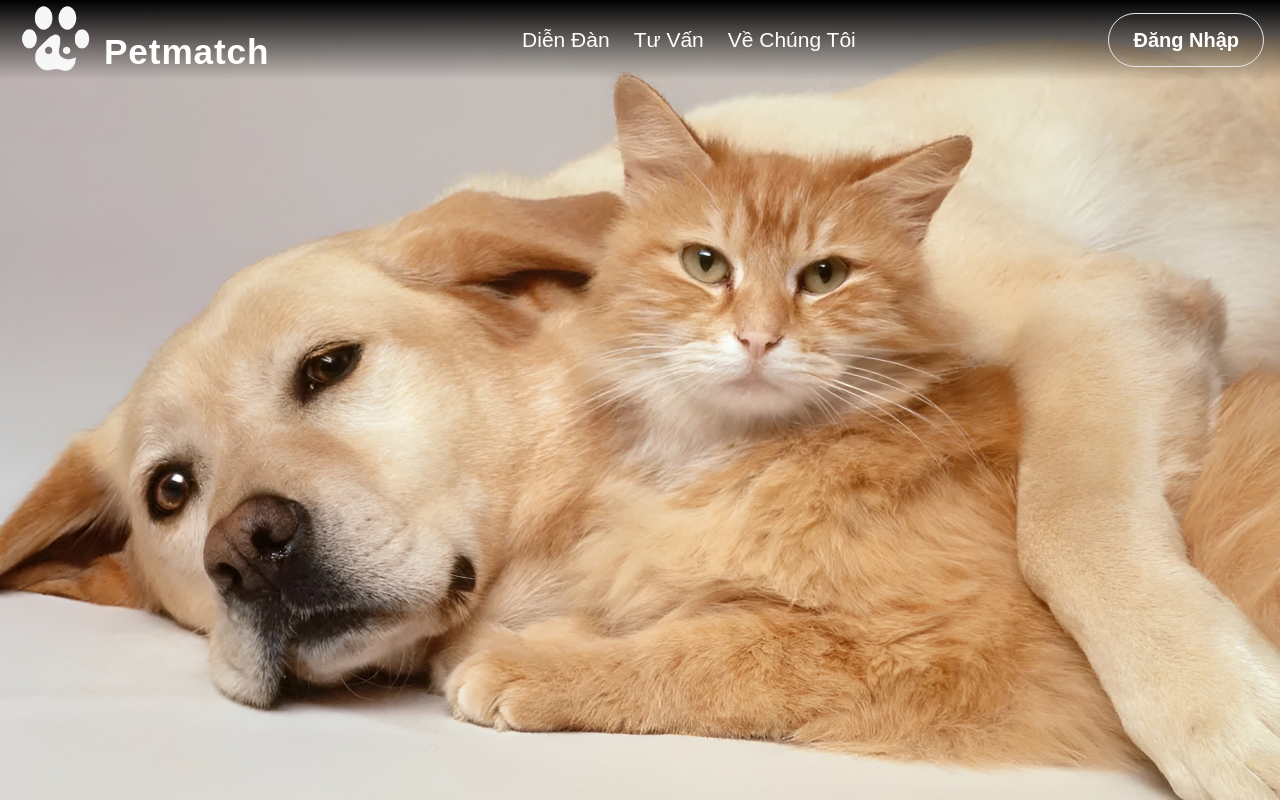
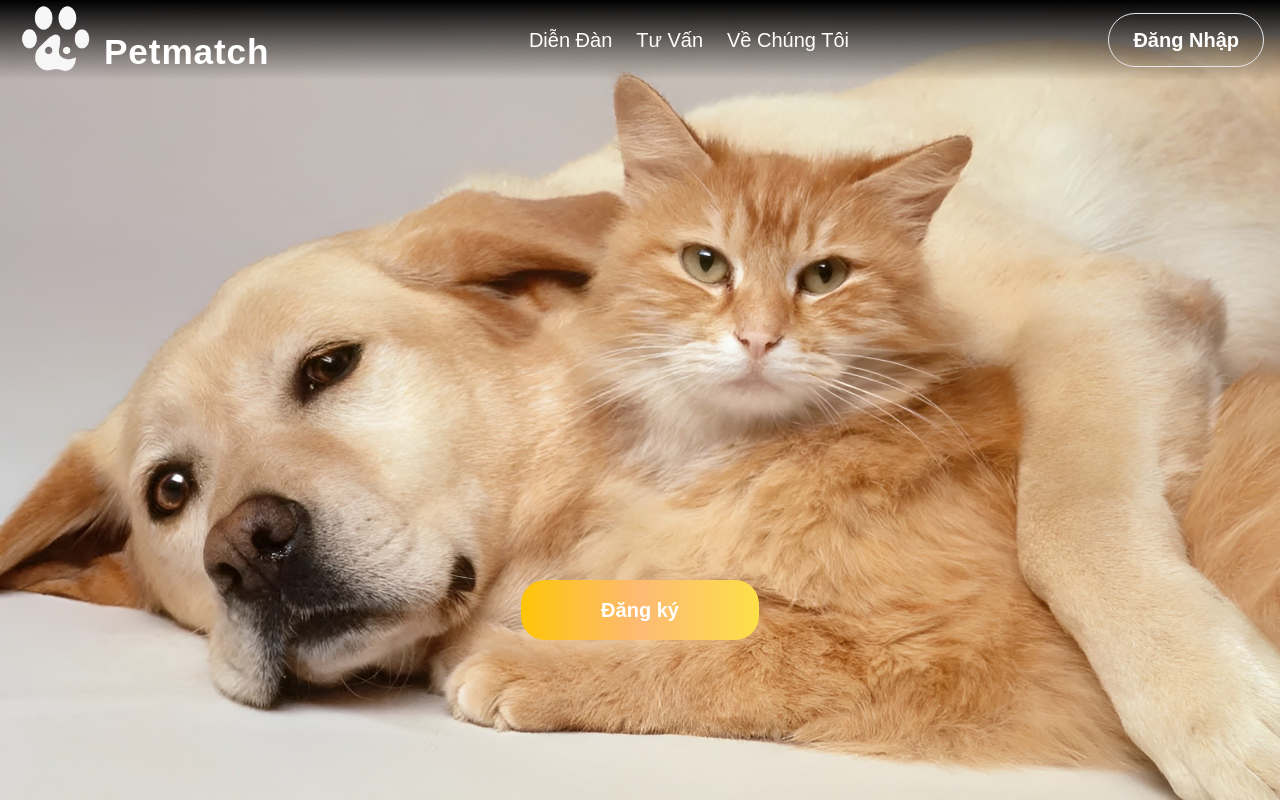
Before and after one commit to gheodn43/petmatch-app, a Next.js app: page / in a window 1280 px wide. Built offline with nearby package versions, Linux system fonts and the light colour scheme; a web font is replaced by a local one.

Commit message:
update UI

```diff
--- a/src/app/globals.css
+++ b/src/app/globals.css
@@ -26,6 +26,11 @@ body {
 h1, h2, h3, h4, h5, h6, p, span, a {
   font-family: var(--font-nunito), Arial, Helvetica, sans-serif;
 }
+
+.responsive-text {
+  @apply text-xs sm:text-sm md:text-lg lg:text-xl;
+}
+
 @layer utilities {
   .text-balance {
     text-wrap: balance;
--- a/src/app/page.tsx
+++ b/src/app/page.tsx
@@ -1,9 +1,13 @@
+import Header from '@/components/header';
+import RegisterBtn from '@/components/buttons/register.tb';
 
-import Header from '@/components/header';
 export default function Home() {
   return (
     <div className="relative flex flex-col h-screen bg-custom">
       <Header/>
+      <div className="absolute bottom-[20%] left-0 right-0 flex justify-center">
+        <RegisterBtn/>
+      </div>
     </div>
   );
 }
--- a/src/components/buttons/login.btn.tsx
+++ b/src/components/buttons/login.btn.tsx
@@ -8,7 +8,7 @@ export default function LoginBtn() {
     };
     return <>
           <button
-            className="text-sm px-8 py-3 md:text-lg md:px-6 lg:text-xl font-semibold font-Nunito leading-6 text-white border rounded-[30px] "
+            className="responsive-text px-8 py-3 md:px-6 font-semibold font-Nunito leading-6 text-white border rounded-[30px] hover:bg-white hover:bg-opacity-10"
             onClick={handleLogin}
           >
             Đăng Nhập
--- a/src/components/buttons/register.tb.tsx
+++ b/src/components/buttons/register.tb.tsx
@@ -9,7 +9,7 @@ export default function RegisterBtn() {
     return <>
         <button
           onClick={handleRegister}
-          className="bg-green-500 hover:bg-green-700 text-white font-bold py-2 px-4 rounded"
+          className="w-full mx-5 py-3 rounded-3xl md:w-auto md:px-10 md:py-2 lg:px-20 lg:py-4  bg-gradient-to-r from-secondary via-orange-300 to-yellow-300 hover:bg-primary text-white font-bold responsive-text "
         >
           Đăng ký
         </button>
--- a/src/components/header.tsx
+++ b/src/components/header.tsx
@@ -16,17 +16,17 @@ export default function Header() {
             </div>
             <div className="flex items-end space-x-6 text-white ">
                 <Link href="/">
-                    <p className="responsive-font-small leading-6 font-nunito">
+                    <p className="responsive-text leading-6 font-nunito">
                         Diễn Đàn
                     </p>
                 </Link>
                 <Link href="/">
-                    <p className="responsive-font-small leading-6 font-nunito">
+                    <p className="responsive-text leading-6 font-nunito">
                         Tư Vấn
                     </p>
                 </Link>
                 <Link href="/">
-                    <p className="responsive-font-small leading-6 font-nunito ">
+                    <p className="responsive-text leading-6 font-nunito ">
                         Về Chúng Tôi
                     </p>
                 </Link>
```
